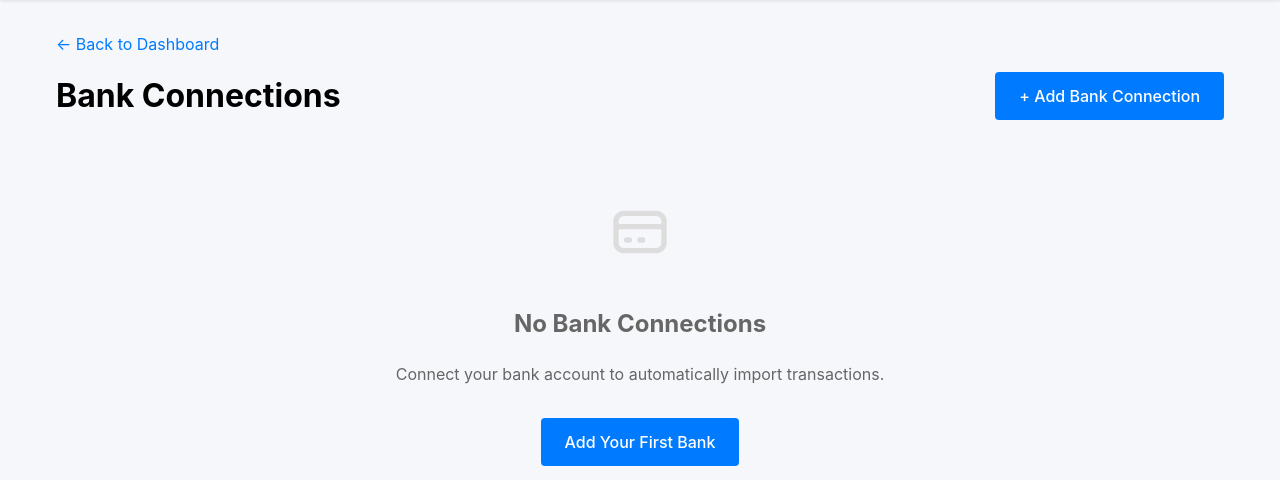
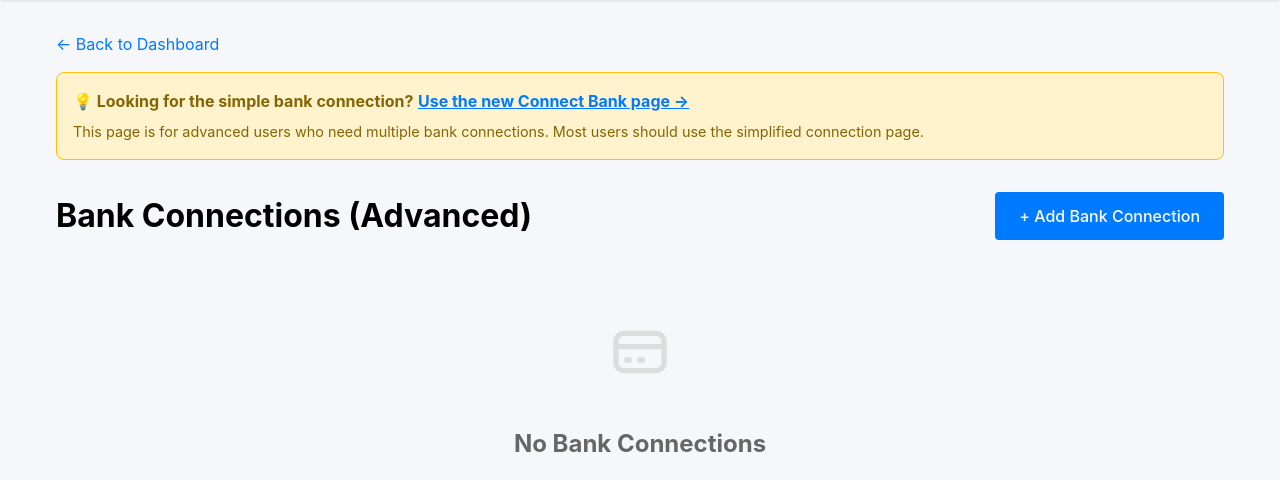
Before and after one commit to dezgo/lendifyme, a Flask app: page /settings/banks in a window 1280 px wide. Shown: the part 68-548 px from the top of the page. Run offline with Flask 3, Linux system fonts and the light colour scheme; the visitor is signed in with stand-in values (Sample User, id 1); data that the repository does not hold is empty.

Commit message:
Add notice to advanced bank connections page
Added a yellow info box at the top of /settings/banks directing
users to the simpler /connect-bank page. Marked this page as
"Advanced" to clarify it's for power users.

```diff
--- a/templates/settings_banks.html
+++ b/templates/settings_banks.html
@@ -104,8 +104,18 @@
 {% block content %}
 <a href="/" class="back-link">← Back to Dashboard</a>
 
+<div style="background: #fff3cd; border: 1px solid #ffc107; border-radius: 8px; padding: 1rem; margin-bottom: 2rem;">
+    <p style="margin: 0; color: #856404;">
+        <strong>💡 Looking for the simple bank connection?</strong>
+        <a href="/connect-bank" style="color: #007bff; font-weight: bold;">Use the new Connect Bank page →</a>
+    </p>
+    <p style="margin: 0.5rem 0 0 0; font-size: 0.9rem; color: #856404;">
+        This page is for advanced users who need multiple bank connections. Most users should use the simplified connection page.
+    </p>
+</div>
+
 <div class="settings-header">
-    <h1>Bank Connections</h1>
+    <h1>Bank Connections (Advanced)</h1>
     <a href="/settings/banks/add" class="btn-primary">+ Add Bank Connection</a>
 </div>
 
```
